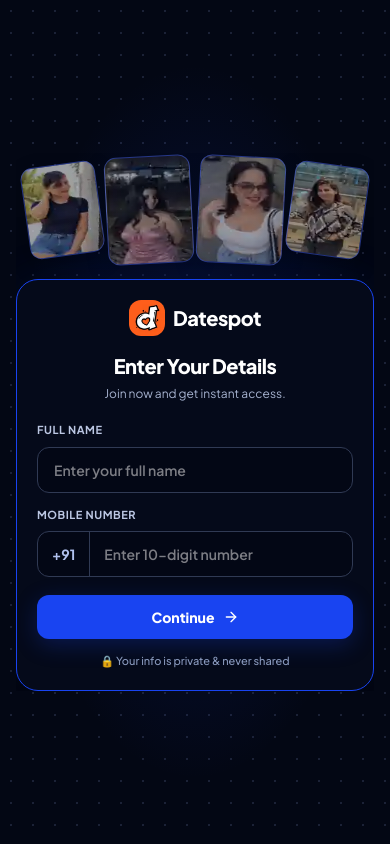
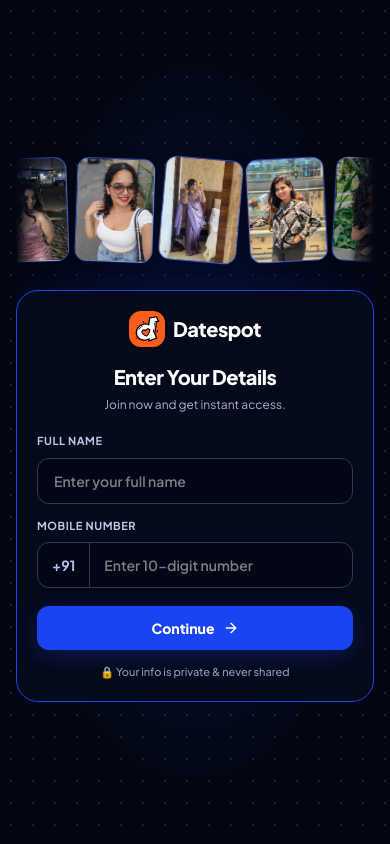
Before and after one commit to Datespot99/Datespot-Deepavali, a React (Vite) app: page / in a window 390 px wide. Built offline with nearby package versions, Linux system fonts and the light colour scheme.

Commit message:
Fix blurry signup photos and add infinite 10-photo slideshow (#11)
* Add optimized ten-photo gallery with higher resolution

* Use sharp ten-photo carousel in signup on mobile and desktop

```diff
--- a/src/app/App.tsx
+++ b/src/app/App.tsx
@@ -274,6 +274,13 @@ function LeadModal({ onClose, onComplete, gate = false }: { onClose?: () => void
   const [phone, setPhone]     = useState('');
   const [loading, setLoading] = useState(false);
   const [error, setError]     = useState('');
+  const [galleryIndex, setGalleryIndex] = useState(0);
+
+  // Cycle every photo through the desktop background cards.
+  useEffect(() => {
+    const timer = window.setInterval(() => setGalleryIndex(i => (i + 1) % 10), 3000);
+    return () => window.clearInterval(timer);
+  }, []);
 
   const handleSubmit = async (e: React.FormEvent) => {
     e.preventDefault();
@@ -296,11 +303,22 @@ function LeadModal({ onClose, onComplete, gate = false }: { onClose?: () => void
   };
 
   const portraits = [
-    { pos: '0%', side: 'left', near: false },
-    { pos: '33.333%', side: 'left', near: true },
-    { pos: '66.667%', side: 'right', near: true },
-    { pos: '100%', side: 'right', near: false },
+    { side: 'left', near: false },
+    { side: 'left', near: true },
+    { side: 'right', near: true },
+    { side: 'right', near: false },
   ] as const;
+
+  // Ten original photos are arranged as a 5-column × 2-row WebP sprite.
+  // Each photo has 240 × 320 pixels, replacing the old tiny four-photo image.
+  const photoStyle = (imageIndex: number): React.CSSProperties => ({
+    backgroundImage: "url('/signup-gallery.webp')",
+    backgroundSize: '500% 200%',
+    backgroundPosition: `${(imageIndex % 5) * 25}% ${Math.floor(imageIndex / 5) * 100}%`,
+    backgroundRepeat: 'no-repeat',
+  });
+
+  const photoIndexes = Array.from({ length: 10 }, (_, index) => index);
 
   return (
     <div className={`fixed inset-0 z-[999] flex items-center justify-center overflow-y-auto overflow-x-hidden px-4 py-3 sm:px-5 ${gate ? '' : 'bg-black/70'}`}
@@ -312,7 +330,7 @@ function LeadModal({ onClose, onComplete, gate = false }: { onClose?: () => void
       }}>
       <motion.div className="absolute inset-0" initial={{ opacity: 0 }} animate={{ opacity: 1 }} onClick={gate ? undefined : onClose} />
 
-      {/* Atmospheric portraits sit behind, never over, the form. */}
+      {/* Desktop: angled background portraits rotate through all ten images. */}
       <div className="pointer-events-none absolute inset-0 overflow-hidden hidden sm:block" aria-hidden="true">
         {portraits.map((photo, i) => (
           <div key={i}
@@ -326,36 +344,51 @@ function LeadModal({ onClose, onComplete, gate = false }: { onClose?: () => void
               transform: `rotate(${photo.side === 'left' ? (photo.near ? -11 : -17) : (photo.near ? 11 : 17)}deg)`,
               border: '1px solid rgba(77,94,241,.55)',
               boxShadow: '0 8px 35px rgba(13,33,127,.22)',
-              opacity: 0.50,
-              backgroundImage: "linear-gradient(rgba(3,7,20,.25),rgba(3,7,20,.25)),url('/signup-portraits.webp')",
-              backgroundSize: '100% 100%, 400% 100%',
-              backgroundPosition: `center, ${photo.pos} center`,
-              backgroundRepeat: 'no-repeat',
-            }}
-          />
+              backgroundColor: '#071027',
+            }}>
+            <AnimatePresence mode="wait">
+              <motion.div key={(galleryIndex + i * 2) % 10}
+                initial={{ opacity: 0 }} animate={{ opacity: .75 }} exit={{ opacity: 0 }}
+                transition={{ duration: .6 }}
+                className="absolute inset-0"
+                style={photoStyle((galleryIndex + i * 2) % 10)} />
+            </AnimatePresence>
+          </div>
         ))}
       </div>
+      <style>{`
+        @keyframes datespotPhotoLoop {
+          from { transform: translate3d(0, 0, 0); }
+          to { transform: translate3d(-50%, 0, 0); }
+        }
+        .datespot-photo-loop { animation: datespotPhotoLoop 42s linear infinite; will-change: transform; }
+        @media (prefers-reduced-motion: reduce) { .datespot-photo-loop { animation: none; } }
+      `}</style>
 
       <div className="relative z-10 w-full max-w-[440px] max-h-[96dvh] overflow-y-auto sm:max-h-none sm:overflow-visible flex flex-col items-center gap-3 sm:block">
-        {/* Mobile: show the photos clearly above the form rather than hiding them behind it. */}
-        <div className="sm:hidden flex items-center justify-center gap-1.5 w-full h-[114px] shrink-0 pointer-events-none" aria-hidden="true">
-          {portraits.map((photo, i) => (
-            <div key={i} className="rounded-xl shrink-0"
-              style={{
-                width: i === 1 || i === 2 ? '24%' : '21%',
-                height: i === 1 || i === 2 ? 108 : 92,
-                transform: `rotate(${[-8,-3,3,8][i]}deg)`,
-                border: '1px solid rgba(78,106,255,.65)',
-                boxShadow: '0 8px 24px rgba(0,0,0,.3)',
-                opacity: .72,
-                backgroundImage: "linear-gradient(rgba(3,7,20,.14),rgba(3,7,20,.14)),url('/signup-portraits.webp')",
-                backgroundSize: '100% 100%,400% 100%',
-                backgroundPosition: `center,${photo.pos} center`,
-                backgroundRepeat: 'no-repeat',
-              }}
-            />
-          ))}
-        </div>
+        {/* Mobile: the full ten-photo gallery scrolls seamlessly on an infinite loop. */}
+        <div className="sm:hidden w-full h-[136px] shrink-0 overflow-hidden pointer-events-none" aria-hidden="true"
+          style={{ WebkitMaskImage: 'linear-gradient(90deg, transparent, black 7%, black 93%, transparent)',
+            maskImage: 'linear-gradient(90deg, transparent, black 7%, black 93%, transparent)' }}>
+          <div className="datespot-photo-loop inline-flex w-max h-full items-center">
+            {[0, 1].map(repeat => (
+              <div key={repeat} className="flex shrink-0 h-full items-center gap-2 pr-2">
+                {photoIndexes.map(i => (
+                  <div key={i} className="shrink-0 rounded-xl"
+                    style={{
+                      width: 'clamp(74px,20vw,92px)',
+                      height: 'clamp(99px,26.67vw,123px)',
+                      transform: `rotate(${[-5, -2, 2, 5, -3, 3, -4, 4, -2, 2][i]}deg)`,
+                      border: '1px solid rgba(78,106,255,.65)',
+                      boxShadow: '0 7px 20px rgba(0,0,0,.28)',
+                      ...photoStyle(i),
+                    }} />
+                ))}
+              </div>
+            ))}
+          </div>
+        </div>
+
       <motion.div
         initial={{ opacity: 0, y: 22, scale: 0.96 }}
         animate={{ opacity: 1, y: 0, scale: 1 }}
```
Also changed, not shown: public/signup-gallery.webp (added).
